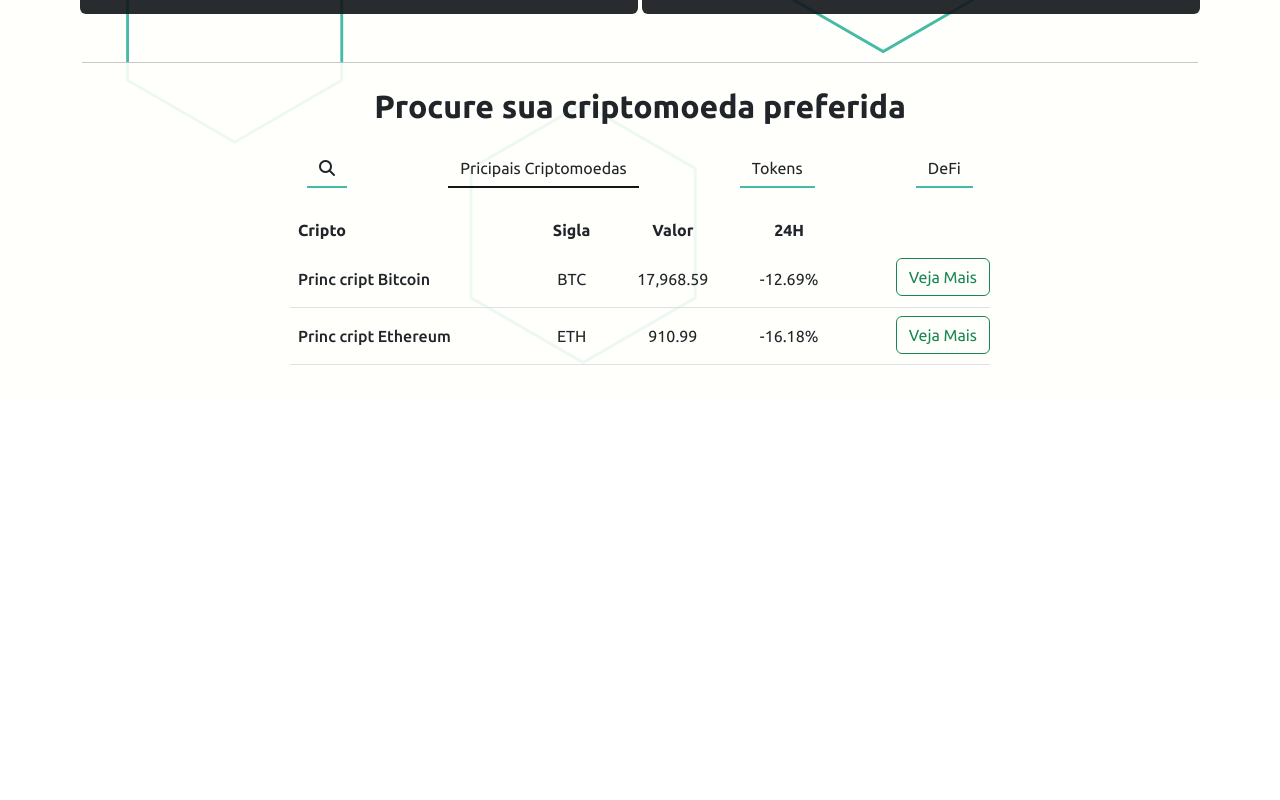
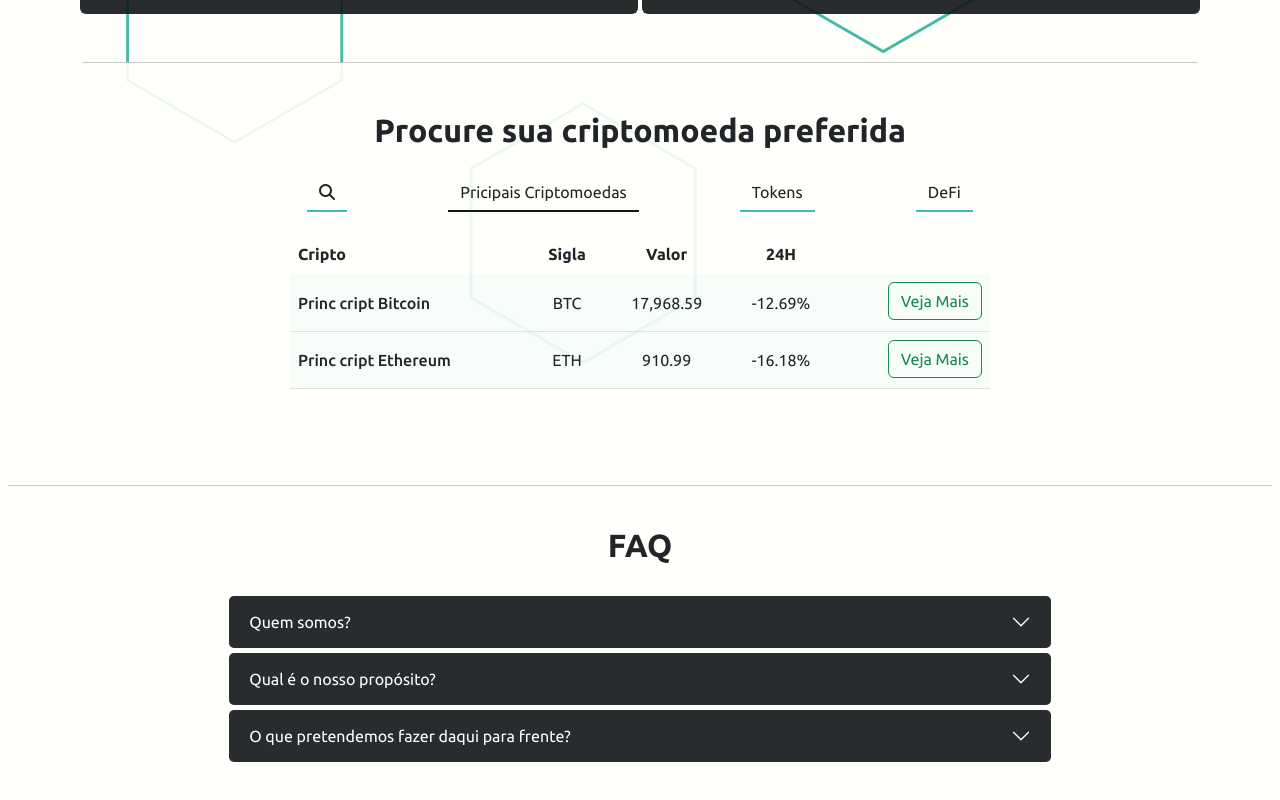
Before and after one commit to IsaacLouzeiro/preco-criptomoedas, a Vue app: page / in a window 1280 px wide. Shown: the part 654-1454 px from the top of the page. Before the commit the page ends 1051 px from the top, so only its background shows below. Built offline with nearby package versions, Linux system fonts and the light colour scheme.

Commit message:
finalizando secao faq

```diff
--- a/src/App.vue
+++ b/src/App.vue
@@ -36,12 +36,15 @@
     <SecaoPrincipal class="container" :criptoCurrency="criptoCurrency" />
 
     <SecaoCriptomoedas class="container pb-3" :criptoCurrency="criptoCurrency" />
+
+    <SecaoFaq />
 </template>
 
 <script>
 import SecaoPrincipal from './components/SecaoPrincipal.vue'
 import SecaoHeader from './components/SecaoHeader.vue'
 import SecaoCriptomoedas from './components/SecaoCriptomoedas.vue'
+import SecaoFaq from './components/SecaoFaq.vue'
 
 export default {
     name: 'App',
@@ -94,7 +97,8 @@ export default {
     components: {
         SecaoHeader,
         SecaoPrincipal,
-        SecaoCriptomoedas
+        SecaoCriptomoedas,
+        SecaoFaq
     }
 }
 </script>
--- a/src/components/SecaoCriptomoedas.vue
+++ b/src/components/SecaoCriptomoedas.vue
@@ -1,6 +1,6 @@
 <template>
     <section id="secaoCriptomoedas">
-        <hr class="mt-4">
+        <hr class="mt-4 mb-5">
         <h2 class="text-center fw-bold mt-4 mb-4">Procure sua criptomoeda preferida</h2>
 
         <!-- menu de pesquisa -->
@@ -63,7 +63,7 @@
                         </span>
                     </td>
 
-                    <td class="d-md-table-cell d-none py-2 text-end pe-0"><a href="#" class="btn btn-outline-success">Veja Mais</a></td>
+                    <td class="d-md-table-cell d-none py-2 text-end"><a href="#" class="btn btn-outline-success">Veja Mais</a></td>
                 </tr>
 
                 <!-- principais criptomoedas -->
@@ -87,7 +87,7 @@
                         </span>
                     </td>
 
-                    <td class="d-md-table-cell d-none py-2 text-end pe-0"><a href="#" class="btn btn-outline-success">Veja Mais</a></td>
+                    <td class="d-md-table-cell d-none py-2 text-end"><a href="#" class="btn btn-outline-success">Veja Mais</a></td>
                 </tr>
 
                 <!-- Tokens -->
@@ -111,7 +111,7 @@
                         </span>
                     </td>
 
-                    <td class="d-md-table-cell d-none py-2 text-end pe-0"><a href="#" class="btn btn-outline-success">Veja Mais</a></td>
+                    <td class="d-md-table-cell d-none py-2 text-end"><a href="#" class="btn btn-outline-success">Veja Mais</a></td>
                 </tr>
 
                 <!-- DeFi -->
@@ -135,7 +135,7 @@
                         </span>
                     </td>
 
-                    <td class="d-md-table-cell d-none py-2 text-end pe-0"><a href="#" class="btn btn-outline-success">Veja Mais</a></td>
+                    <td class="d-md-table-cell d-none py-2 text-end"><a href="#" class="btn btn-outline-success">Veja Mais</a></td>
                 </tr>
             </tbody>
         </table>
@@ -269,10 +269,11 @@ export default {
 
         td {
             text-align: center;
+            background-color: rgba($color3, .04);
         }
 
         tbody {
-            th { font-weight: 500; }
+            th { font-weight: 500; background-color: rgba($color3, .04); }
         }
 
         @media only screen and (max-width: 768px) {
--- /dev/null
+++ b/src/components/SecaoFaq.vue
@@ -0,0 +1,122 @@
+<template>
+    <section id="secaoFaq" class="py-5 px-2">
+        <hr>
+        <h2 class="text-center fw-bold pt-4 pb-4">FAQ</h2>
+
+        <!-- acordeao de perguntas -->
+        <div class="accordion accordion-flush mx-auto" id="accordionFlush">
+            <!-- pergunta um -->
+            <div class="accordion-item">
+                <h2 class="accordion-header" id="flush-headingOne">
+                <button class="accordion-button collapsed" type="button" data-bs-toggle="collapse" data-bs-target="#flush-collapseOne" aria-expanded="false" aria-controls="flush-collapseOne">
+                    Quem somos?
+                </button>
+                </h2>
+                <div id="flush-collapseOne" class="accordion-collapse collapse" aria-labelledby="flush-headingOne" data-bs-parent="#accordionFlush">
+                    <div class="accordion-body">
+                        {{ quemSomos }}
+                    </div>
+                </div>
+            </div>
+            <!-- pergunta dois -->
+            <div class="accordion-item">
+                <h2 class="accordion-header" id="flush-headingTwo">
+                <button class="accordion-button collapsed" type="button" data-bs-toggle="collapse" data-bs-target="#flush-collapseTwo" aria-expanded="false" aria-controls="flush-collapseTwo">
+                    Qual é o nosso propósito?
+                </button>
+                </h2>
+                <div id="flush-collapseTwo" class="accordion-collapse collapse" aria-labelledby="flush-headingTwo" data-bs-parent="#accordionFlush">
+                    <div class="accordion-body">
+                        {{ proposito }}
+                    </div>
+                </div>
+            </div>
+            <!-- pergunta tres -->
+            <div class="accordion-item">
+                <h2 class="accordion-header" id="flush-headingThree">
+                <button class="accordion-button collapsed" type="button" data-bs-toggle="collapse" data-bs-target="#flush-collapseThree" aria-expanded="false" aria-controls="flush-collapseThree">
+                    O que pretendemos fazer daqui para frente?
+                </button>
+                </h2>
+                <div id="flush-collapseThree" class="accordion-collapse collapse" aria-labelledby="flush-headingThree" data-bs-parent="#accordionFlush">
+                    <div class="accordion-body">
+                        {{ visao }}
+                    </div>
+                </div>
+            </div>
+        </div>
+    </section>
+</template>
+
+<script>
+    export default {
+        name: 'SecaoFaq',
+        data() {
+            // textos das respostas
+            return {
+                quemSomos: `Lorem ipsum dolor sit amet consectetur adipisicing elit. Obcaecati, eaque hic possimus voluptatem saepe non? Hic dolorem adipisci odio sint dolore possimus, aspernatur laudantium error sapiente, officia consequuntur id voluptatum!
+                            Lorem ipsum dolor sit amet consectetur, adipisicing elit. Maiores similique qui modi ipsum facilis, reprehenderit exercitationem quibusdam perspiciatis deleniti minima odit explicabo quae commodi perferendis nemo praesentium! Corporis, voluptatibus itaque.`,
+
+                proposito: `Lorem ipsum dolor sit amet consectetur adipisicing elit. Facilis provident maxime ea! Quidem aliquam est porro beatae non reiciendis harum corrupti neque quae accusantium. Ipsam aut officiis optio possimus suscipit.
+                        Lorem ipsum dolor sit amet, consectetur adipisicing elit. Itaque excepturi omnis at rem officiis expedita assumenda eligendi, autem sed id maxime corporis nihil voluptas voluptate iste! Sequi recusandae amet ad!`,
+
+                visao: `Lorem ipsum dolor sit amet consectetur, adipisicing elit. Odio corrupti soluta sit assumenda eveniet, eos laboriosam impedit eligendi tenetur, adipisci distinctio eius amet tempora expedita sunt id vero earum. Recusandae.
+                        Lorem ipsum dolor sit amet consectetur adipisicing elit. Fugiat fugit ipsa quasi veritatis sequi unde laudantium eum est quo inventore facilis itaque expedita dicta, reprehenderit delectus, nisi, veniam cumque tempora.`
+            }
+        }
+    }
+</script>
+
+<style lang="scss" scoped>
+    @import '../assets/sass/cores.scss';
+
+    #secaoFaq {
+        width: 100%;
+        background-color: $color2;
+
+        .accordion {
+            width: 65%;
+
+            @media only screen and (min-width: 1400px) {
+                width: 720px;
+            }
+
+            @media only screen and (max-width: 1140px) {
+                width: 75%;
+            }
+
+            @media only screen and (max-width: 767px) {
+                width: 97%;
+            }
+
+            .accordion-item {
+                border-radius: 5px;
+                border: none;
+                background-color: rgba($color3, .04);
+
+            }
+            .accordion-button {
+                background-color: rgba($color1, .9);
+                color: $color2;
+                border-radius: 5px;
+                box-shadow: none;
+                margin: 5px 0;
+
+                &:not(.collapsed)::after {
+                color: $color2;
+                box-shadow: none;
+                }
+
+                &::after {
+                    background-image: $accordion-button-icon;
+                }
+
+                &:not(.collapsed) {
+                    color: $color2;
+                    background-color: $color1;
+                    box-shadow: none;
+                }
+            }
+        }
+    }
+</style>
```
Also changed, not shown: src/assets/sass/cores.scss (+2 -0 lines).
